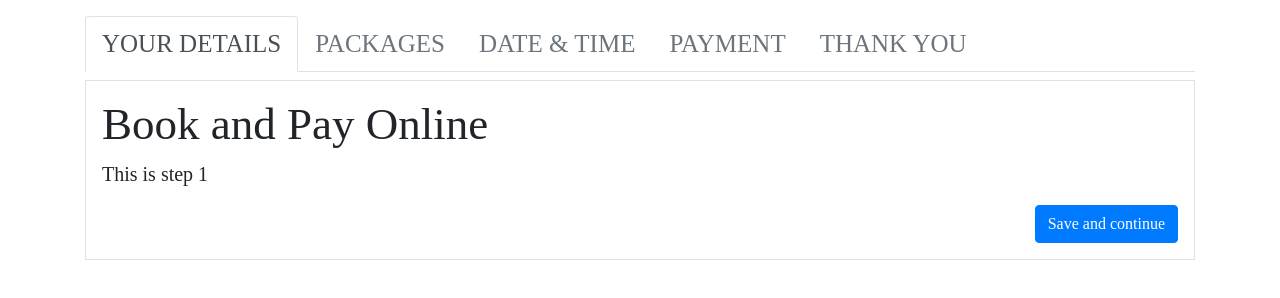
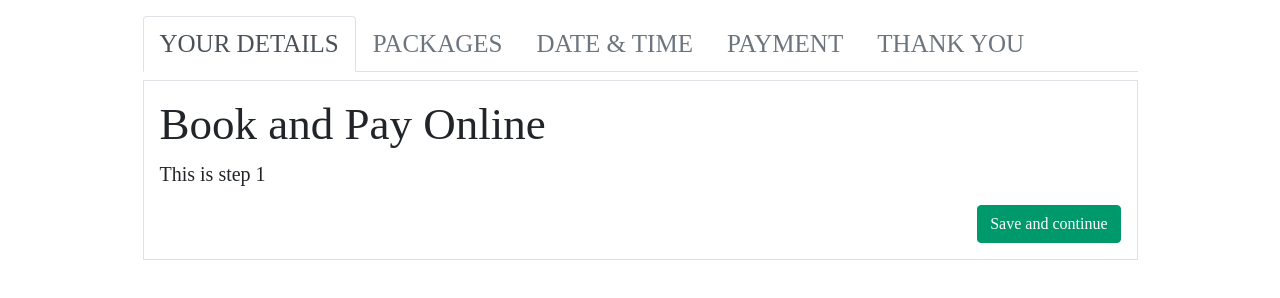
Before and after one commit to OziOcb/book-an-appointemnt-pugin, a website: page src/index.html in a window 1280 px wide. Drawn offline with nearby package versions, Linux system fonts and the light colour scheme; files that its build step writes are made by us from their sources.

Commit message:
Add a Bootstrap's _custom.scss file

```diff
--- a/src/style/main.scss
+++ b/src/style/main.scss
@@ -1,4 +1,5 @@
 @import "fonts";
+@import "vendor/bootstrap/_custom";
 @import "vendor/bootstrap/bootstrap.scss";
 
 // Base
--- /dev/null
+++ b/src/style/vendor/bootstrap/_custom.scss
@@ -0,0 +1,51 @@
+// Custom.scss
+/* ------- import the necessary Bootstrap files ------- */
+@import "_functions";
+@import "_variables";
+@import "../../base/_breakpoints.scss";
+@import "../../base/_palette.scss";
+
+/* ------- Your variable overrides ------- */
+
+// To modify Bootstrap's maps like the one below, follow their official guide:
+// https://getbootstrap.com/docs/4.0/getting-started/theming/#maps-and-loops
+
+
+$theme-colors: (
+    "primary":    palette('primary'),
+    "secondary":  palette('secondary'),
+    "success":    palette('success'),
+    "info":       palette('info'),
+    "warning":    palette('warning'),
+    "danger":     palette('danger'),
+    "light":      palette('light'),
+    "dark":       palette('dark'),
+);
+
+// MEDIA QUERIES
+// IMPORTANT!!!
+// 1. Bootstrap uses Mobile-first Media Queries!
+// 2. I had to add 1px to every breakpoint in order to
+//    match our Media Queries
+
+// Bootstrap Queries (min-width + 1px)			Our Queries (max-width)
+$grid-breakpoints: (
+  xxxs: 0, 									                //	(max-width: mobile-sm)        default = 320px
+  xxs: breakpoint('mobile-sm'),		          //  (max-width: mobile)                   = 480px
+  xs: breakpoint('mobile') + 1px,		      	//	(max-width: mobile-lg)                = 600px
+  sm: breakpoint('mobile-lg') + 1px,	    	//	(max-width: tablet-portrait)          = 768px
+  md: breakpoint('tablet-portrait') + 1px,	//  (max-width: tablet-landscape)         = 1024px
+  lg: breakpoint('tablet-landscape') + 1px,	//  (max-width: screen)                   = 1366px
+  xl: breakpoint('screen') + 1px,			      //	base
+  xxl: 1441px
+);
+$container-max-widths: (
+  xxxs: 0, 									                //	(max-width: mobile-sm)
+  xxs: breakpoint('mobile-sm'),		          //  (max-width: mobile)
+  xs: breakpoint('mobile') + 1px,		      	//	(max-width: mobile-lg)
+  sm: breakpoint('mobile-lg') + 1px,		    //	(max-width: tablet-portrait)
+  md: breakpoint('tablet-portrait') + 1px,	//  (max-width: tablet-landscape)
+  lg: breakpoint('tablet-landscape') + 1px,	//  (max-width: screen)
+  xl: breakpoint('screen') + 1px,			      //	base
+  xxl: 1441px
+);
```
